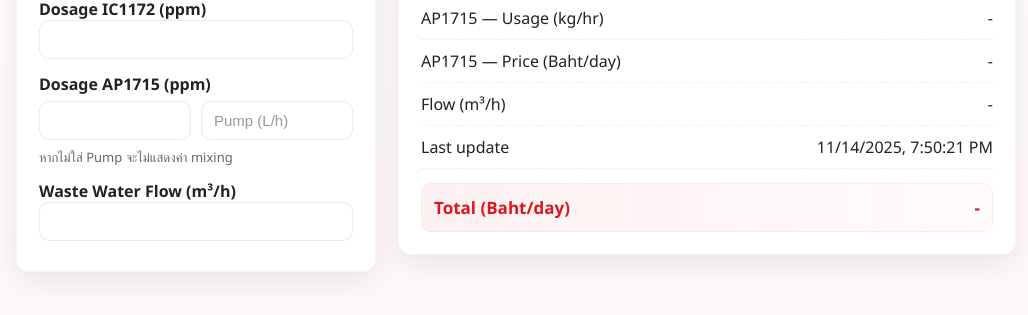
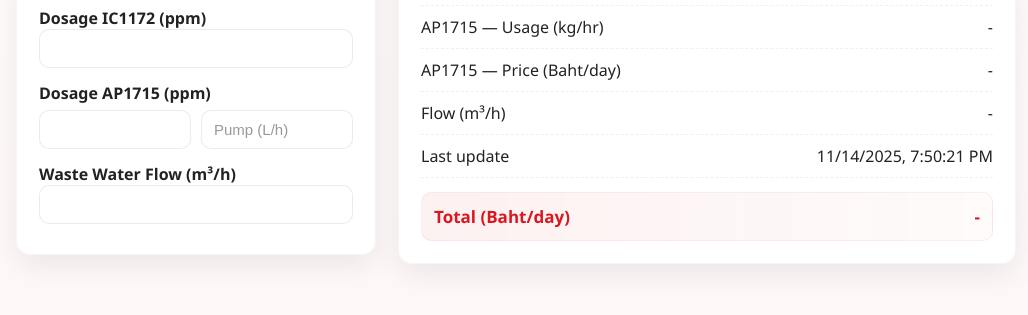
Before and after one commit to Naninok/Veolia-calculator, a plain HTML site: page index.html in a window 1280 px wide. Shown: the part 351-666 px from the top of the page, without its empty margins (124-1152 px from the left). Drawn offline with Linux system fonts and the light colour scheme.

Commit message:
Update index.html

```diff
--- a/index.html
+++ b/index.html
@@ -122,7 +122,6 @@ header.logo{
         <input id="dos_ap" type="number" step="any" placeholder="">
         <input id="pump_ap" type="number" step="any" placeholder="Pump (L/h)" title="ป้อนค่าการไหลของปั๊ม AP1715 เป็น L/h">
       </div>
-      <div class="hint">หากไม่ใส่ Pump จะไม่แสดงค่า mixing</div>
 
       <label for="flow">Waste Water Flow (m³/h)</label>
       <input id="flow" type="number" step="any" placeholder="">
```
